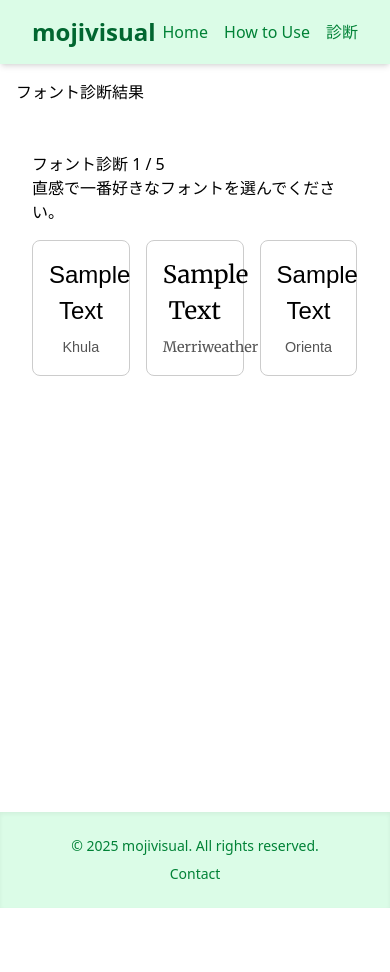
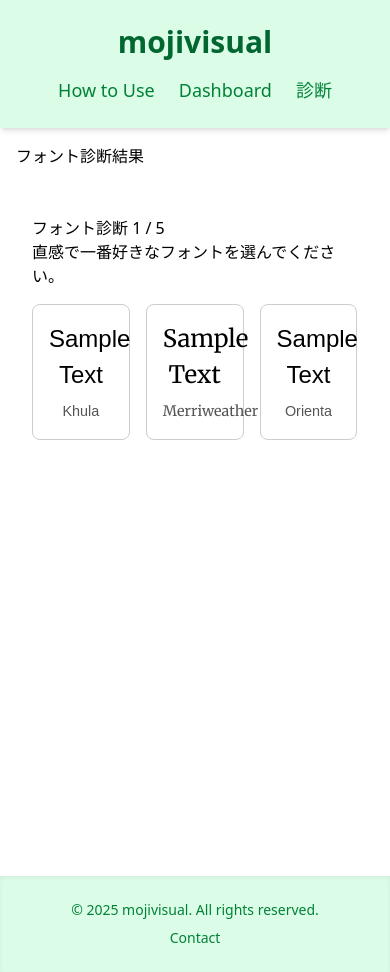
Before and after one commit to minmmmmin/font, a React (Vite) app: page /quiz in a window 390 px wide. Before the commit the page ends 908 px from the top, so only its background shows below. Built offline with nearby package versions, Linux system fonts and the light colour scheme; a web font is replaced by a local one.

Commit message:
最初に使い方が出るようにした

```diff
--- a/src/App.jsx
+++ b/src/App.jsx
@@ -12,9 +12,9 @@ function App() {
       <div className="min-h-screen flex flex-col">
         <main className="flex-grow">
           <Routes>
-            <Route path="/" element={<Dashboard />} />
-            <Route path="/how-to-use" element={<HowToUse />} />
+            <Route path="/" element={<HowToUse />} />
             <Route path="/quiz" element={<Quiz />} />
+            <Route path="/dashboard" element={<Dashboard />} />{" "}
           </Routes>
         </main>
         <Footer />
--- a/src/components/Header.jsx
+++ b/src/components/Header.jsx
@@ -2,17 +2,17 @@ import { Link } from "react-router-dom";
 
 const Header = () => {
   return (
-    <header className="bg-green-100 py-4 px-8 shadow-md">
-      <div className="max-w-4xl mx-auto flex justify-between items-center">
-        <h1 className="text-2xl md:text-3xl font-bold text-green-800">
+    <header className="bg-green-100 py-6 px-8 shadow-md">
+      <div className="max-w-5xl mx-auto flex flex-col md:flex-row md:justify-between md:items-center gap-4">
+        <h1 className="text-3xl font-bold text-green-800 text-center md:text-left">
           mojivisual
         </h1>
-        <nav className="space-x-4 text-green-700">
+        <nav className="flex justify-center md:justify-end gap-6 text-green-700 text-lg">
           <Link to="/" className="hover:underline">
-            Home
+            How to Use
           </Link>
-          <Link to="/how-to-use" className="hover:underline">
-            How to Use
+          <Link to="/dashboard" className="hover:underline">
+            Dashboard
           </Link>
           <Link to="/quiz" className="hover:underline">
             診断
```
